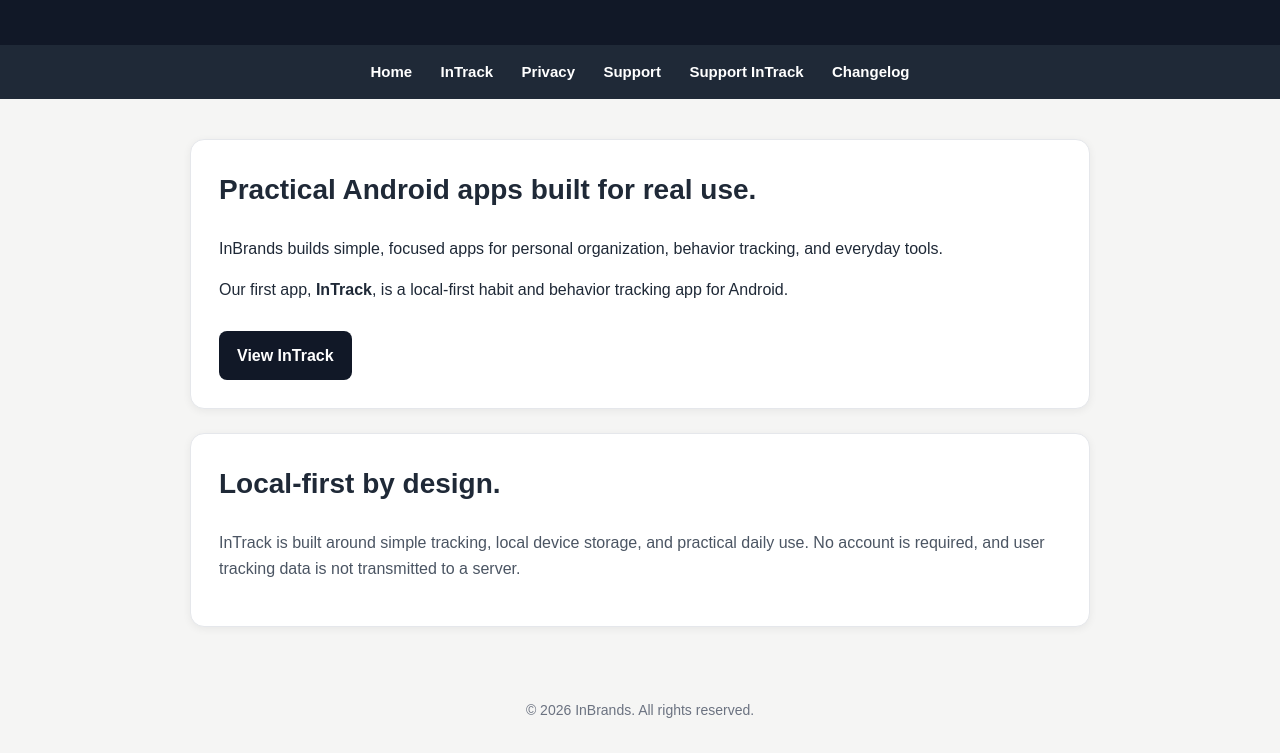
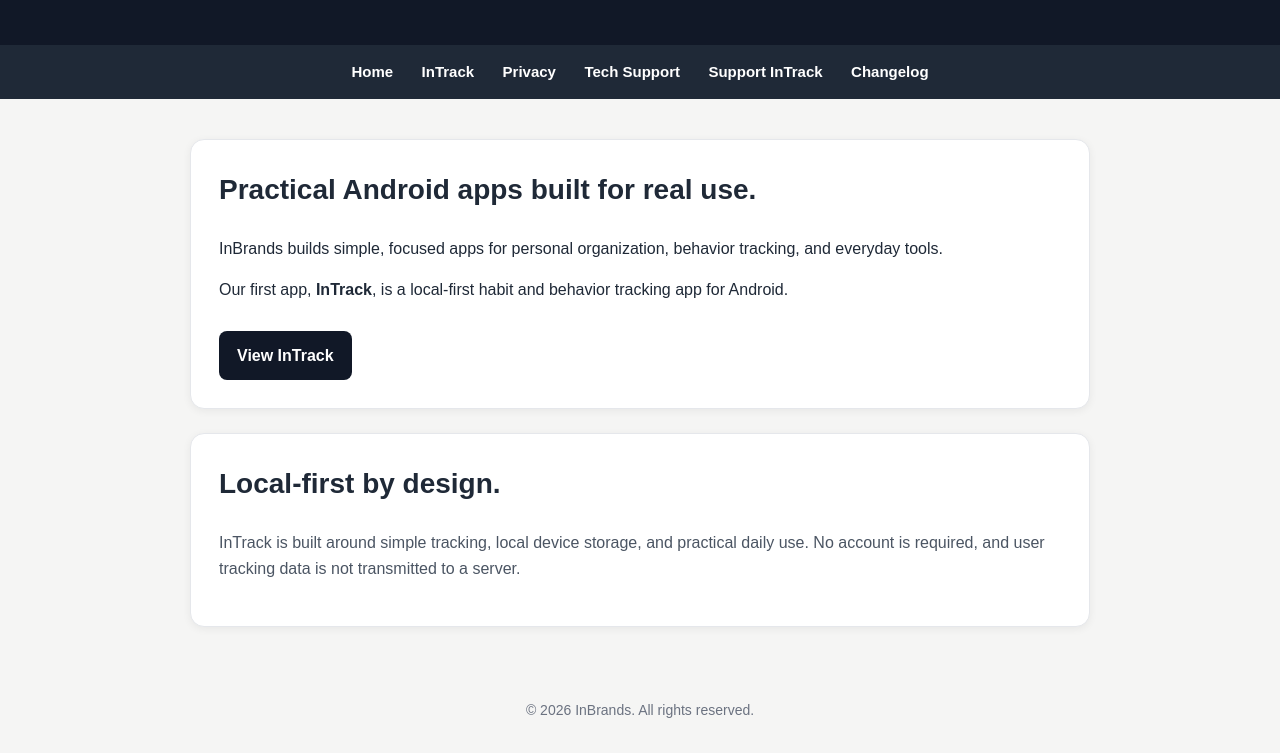
Before and after one commit to inbrand-dev/inbrands-site, a plain HTML site: page index.html in a window 1280 px wide. Shown: the part 155-908 px from the top of the page. Drawn offline with Linux system fonts and the light colour scheme.

Commit message:
Update navigation label to Tech Support

```diff
--- a/index.html
+++ b/index.html
@@ -130,7 +130,7 @@
     <a href="index.html">Home</a>
     <a href="intrack-android-habit-tracker.html">InTrack</a>
     <a href="intrack-privacy-policy.html">Privacy</a>
-    <a href="support.html">Support</a>
+    <a href="support.html">Tech Support</a>
     <a href="support-intrack.html">Support InTrack</a>
     <a href="changelog.html">Changelog</a>
   </nav>
```
